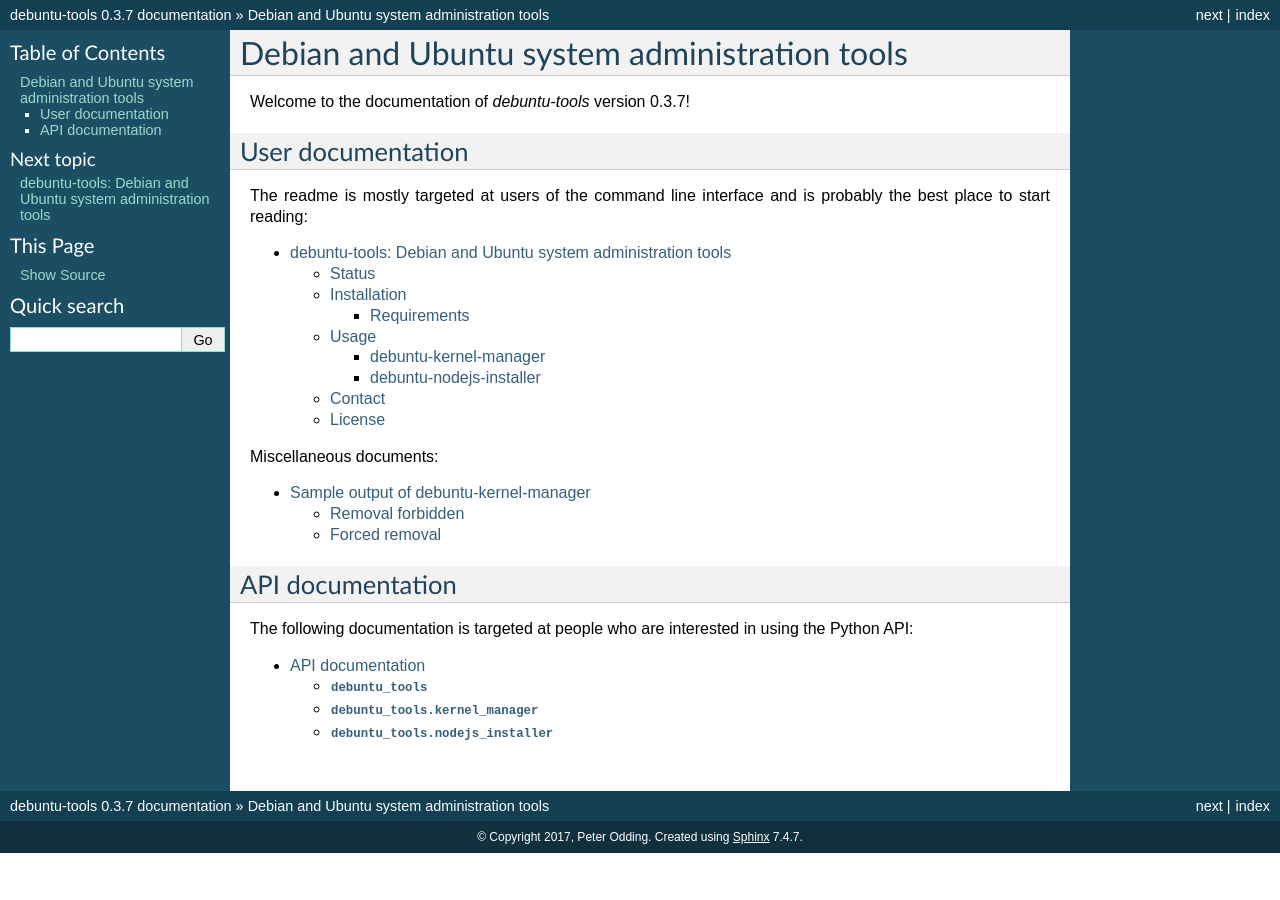
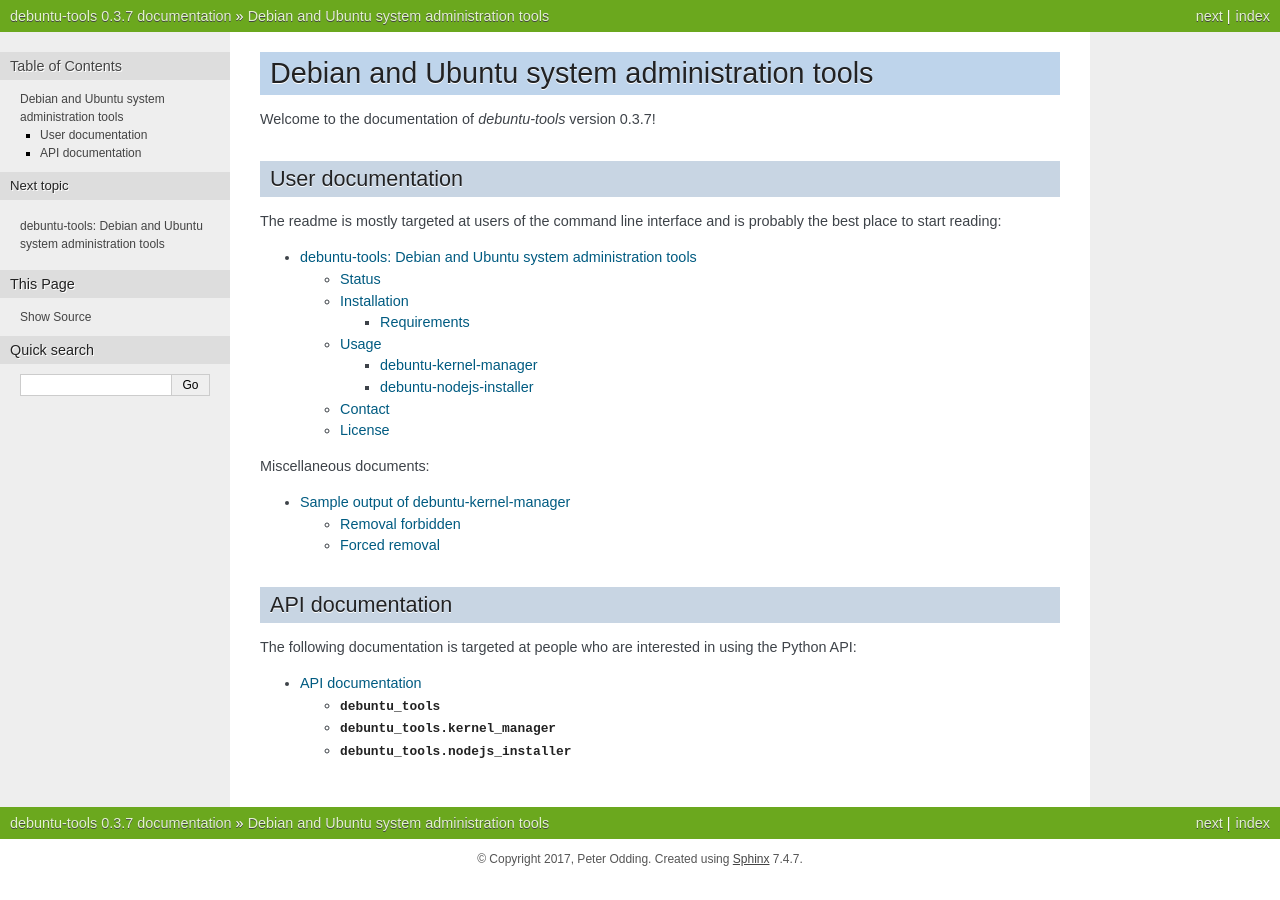
Before and after one commit to xolox/python-debuntu-tools, a Sphinx documentation site: the page built from docs/index.rst, in a window 1280 px wide. Built offline with Sphinx 7.4.7, drawn with Linux system fonts in a browser that asks for light colours.

Commit message:
Change Sphinx theme

```diff
--- a/docs/conf.py
+++ b/docs/conf.py
@@ -33,8 +33,8 @@
 master_doc = 'index'
 
 # General information about the project.
-project = u'debuntu-tools'
-copyright = u'2017, Peter Odding'
+project = 'debuntu-tools'
+copyright = '2017, Peter Odding'
 
 # The version info for the project you're documenting, acts as replacement for
 # |version| and |release|, also used in various other places throughout the
@@ -69,19 +69,19 @@
 # Refer to the Python standard library.
 # From: http://twistedmatrix.com/trac/ticket/4582.
 intersphinx_mapping = dict(
+    python=('https://docs.python.org/2/', None),
     coloredlogs=('https://coloredlogs.readthedocs.io/en/latest/', None),
     debpkgtools=('https://deb-pkg-tools.readthedocs.io/en/latest/', None),
     executor=('https://executor.readthedocs.io/en/latest/', None),
     humanfriendly=('https://humanfriendly.readthedocs.io/en/latest/', None),
     propertymanager=('https://property-manager.readthedocs.io/en/latest/', None),
-    python=('http://docs.python.org', None),
 )
 
 # -- Options for HTML output ---------------------------------------------------
 
 # The theme to use for HTML and HTML Help pages.  See the documentation for
 # a list of builtin themes.
-html_theme = 'classic'
+html_theme = 'nature'
 
 # Output file base name for HTML help builder.
 htmlhelp_basename = 'debuntutoolsdoc'
```
